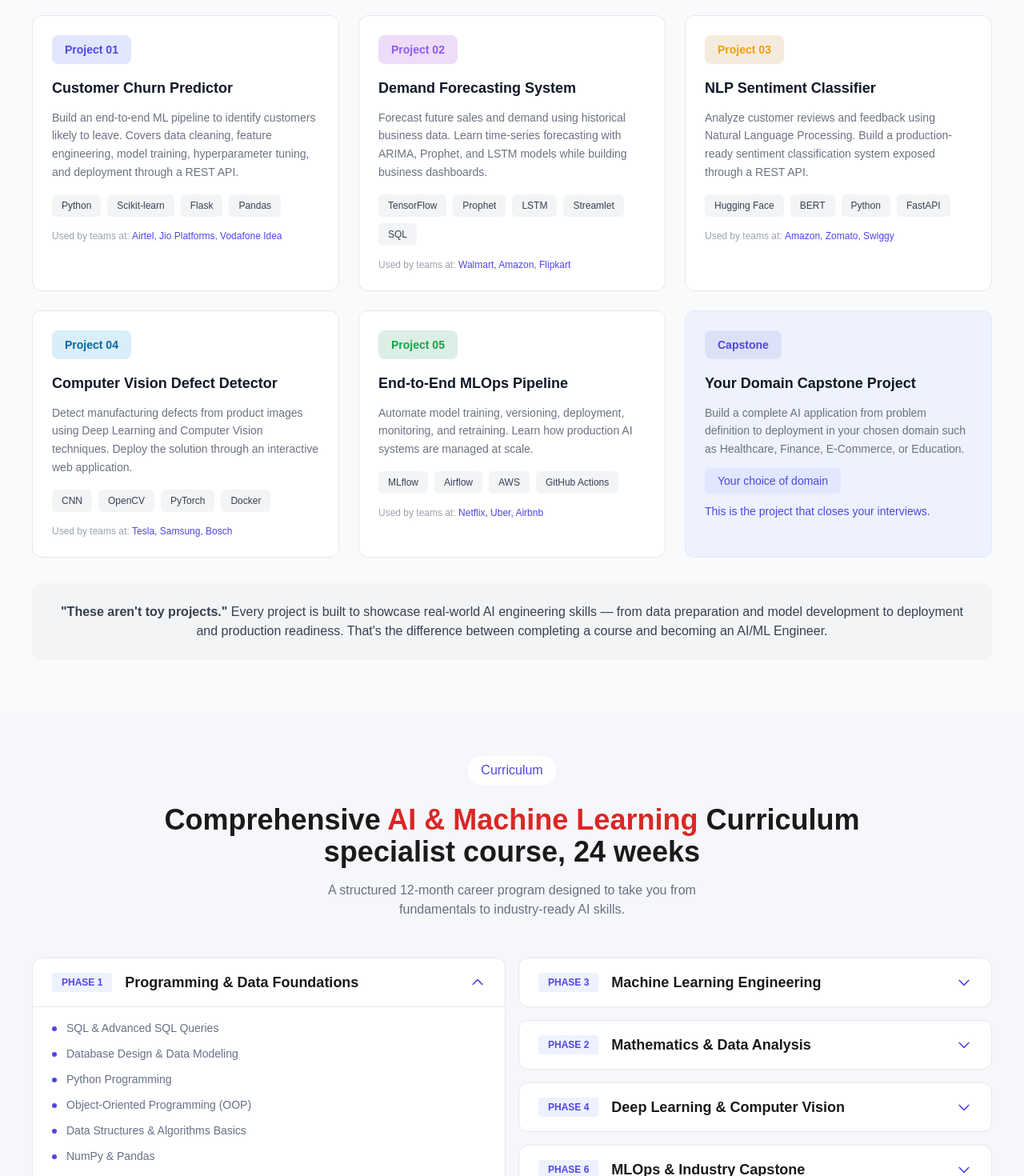
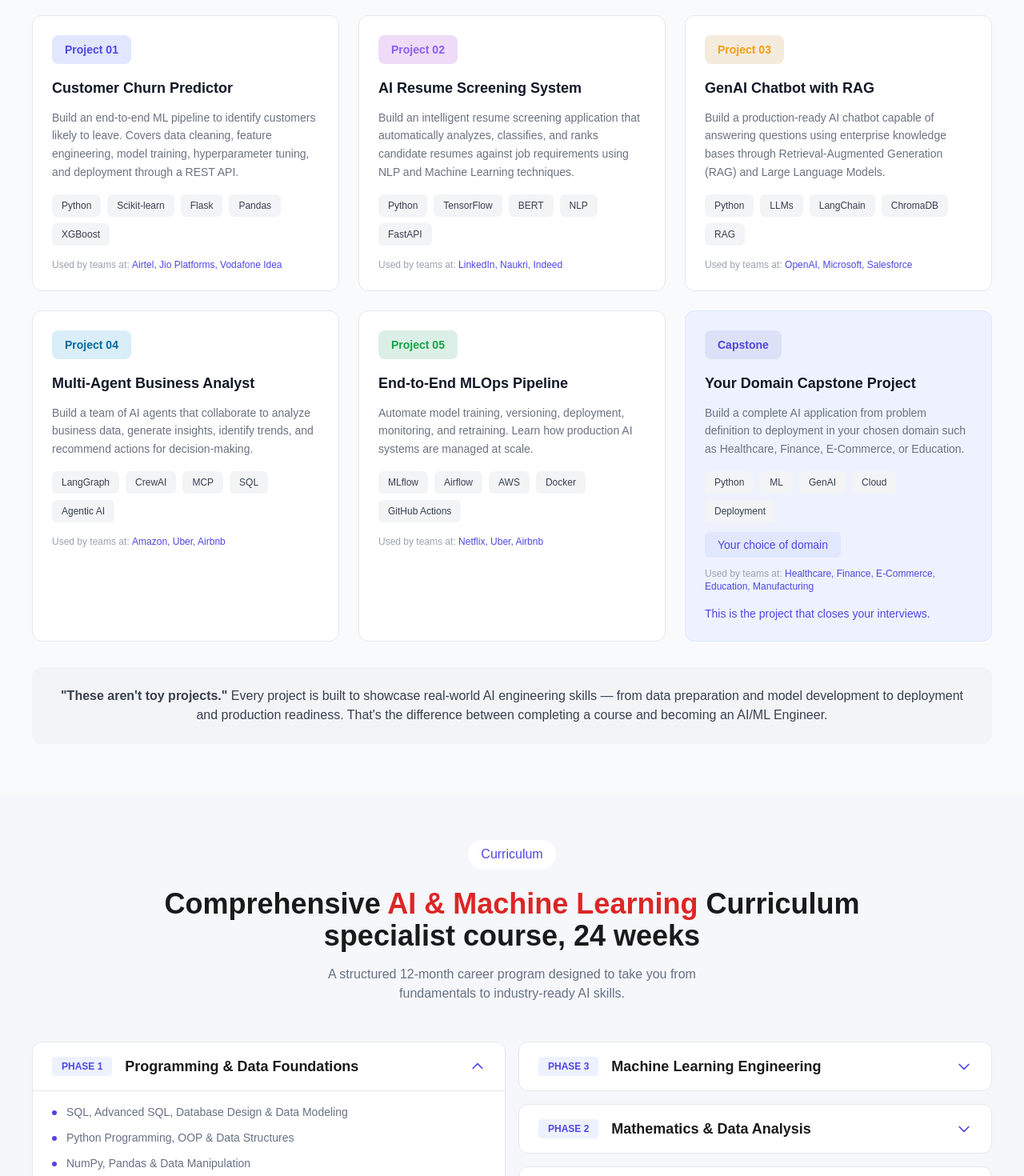
Before and after one commit to srinivas-dande/students-landing-page, a Next.js app: page / in a window 1280 px wide. Shown: the part 1260-2730 px from the top of the page at 80% size. Built offline with nearby package versions, Linux system fonts and the light colour scheme.

Commit message:
chnages updated

```diff
--- a/src/components/landing/CurriculumSection.jsx
+++ b/src/components/landing/CurriculumSection.jsx
@@ -10,81 +10,63 @@
       weeks: 'PHASE 1',
       title: 'Programming & Data Foundations',
       items: [
-        'SQL & Advanced SQL Queries',
-        'Database Design & Data Modeling',
-        'Python Programming',
-        'Object-Oriented Programming (OOP)',
-        'Data Structures & Algorithms Basics',
-        'NumPy & Pandas',
-        'Data Manipulation & Processing'
+        'SQL, Advanced SQL, Database Design & Data Modeling',
+        'Python Programming, OOP & Data Structures',
+        'NumPy, Pandas & Data Manipulation',
+        'Data Processing, Analysis & Problem Solving'
+
       ]
     },
     {
       weeks: 'PHASE 2',
       title: 'Mathematics & Data Analysis',
       items: [
-        'Statistics & Probability',
-        'Linear Algebra Fundamentals',
-        'Data Visualization',
-        'Exploratory Data Analysis (EDA)',
-        'Feature Analysis',
-        'Data Cleaning & Preprocessing',
-        'Business Insights Generation'
+        'Statistics, Probability & Linear Algebra Foundations',
+        'Exploratory Data Analysis (EDA) & Visualization',
+        'Data Cleaning, Transformation & Feature Analysis',
+        'Business Insights, Trends & Data Storytelling'
       ]
     },
     {
       weeks: 'PHASE 3',
       title: 'Machine Learning Engineering',
       items: [
-        'Supervised Learning',
-        'Unsupervised Learning',
-        'Feature Engineering',
-        'Model Evaluation & Optimization',
-        'Ensemble Methods',
-        'Recommendation Systems',
-        'Real-World ML Problem Solving'
+        'Supervised & Unsupervised Learning Algorithms',
+        'Feature Engineering & Model Optimization',
+        'Ensemble Methods & Recommendation Systems',
+        'Real-World Machine Learning Problem Solving'
+
       ]
     },
     {
       weeks: 'PHASE 4',
       title: 'Deep Learning & Computer Vision',
       items: [
-        'Neural Networks',
-        'TensorFlow & PyTorch',
-        'CNN Architectures',
-        'Transfer Learning',
-        'Image Classification',
-        'Object Detection',
-        'Computer Vision Applications'
+        'Neural Networks, Deep Learning Fundamentals',
+        'TensorFlow, Keras & PyTorch Frameworks',
+        'CNNs, Transfer Learning & Model Optimization',
+        'Image Classification, Object Detection & Computer Vision'
       ]
     },
     {
       weeks: 'PHASE 5',
       title: 'NLP, Generative AI & Agentic AI',
       items: [
-        'Natural Language Processing (NLP)',
-        'Transformers & BERT',
-        'Prompt Engineering',
-        'Retrieval-Augmented Generation (RAG)',
-        'Large Language Models (LLMs)',
-        'Fine-Tuning Techniques',
-        'Model Context Protocol (MCP)',
-        'AI Agents & Multi-Agent Systems',
-        'Tool Calling & Function Calling',
-        'Agent Workflows & Orchestration'
+        'NLP, Transformers, BERT & Prompt Engineering',
+        'LLMs, RAG Pipelines & Fine-Tuning Techniques',
+        'MCP, Tool Calling & Agent Workflows',
+        'Agentic AI, Multi-Agent Systems & Automation'
+
       ]
     },
     {
       weeks: 'PHASE 6',
       title: 'MLOps & Industry Capstone',
       items: [
-        'Model Deployment',
-        'Docker & Cloud Platforms',
-        'CI/CD for Machine Learning',
-        'MLflow & Experiment Tracking',
-        'Model Monitoring',
-        'Production AI Systems',
-        'End-to-End AI Project Development'
+        'Model Deployment with Flask, FastAPI & Streamlit',
+        'Docker, MLflow & Production AI Workflows',
+        'AWS, Cloud Deployment & CI/CD Pipelines',
+        'End-to-End AI Project Development & Monitoring'
       ]
     }
   ];
--- a/src/components/landing/PortfolioSection.jsx
+++ b/src/components/landing/PortfolioSection.jsx
@@ -13,35 +13,35 @@
       badgeClass: 'bg-[#E0E7FF] text-[#4F46E5]',
       title: 'Customer Churn Predictor',
       description: 'Build an end-to-end ML pipeline to identify customers likely to leave. Covers data cleaning, feature engineering, model training, hyperparameter tuning, and deployment through a REST API.',
-      tags: ['Python', 'Scikit-learn', 'Flask', 'Pandas'],
+      tags: ['Python', 'Scikit-learn', 'Flask', 'Pandas', 'XGBoost'],
       companies: ['Airtel', 'Jio Platforms', 'Vodafone Idea'],
       isCapstone: false
     },
     {
       badge: 'Project 02',
       badgeClass: 'bg-[#EEDCF8] text-[#8B5CF6]',
-      title: 'Demand Forecasting System',
-      description: 'Forecast future sales and demand using historical business data. Learn time-series forecasting with ARIMA, Prophet, and LSTM models while building business dashboards.',
-      tags: ['TensorFlow', 'Prophet', 'LSTM','Streamlet', 'SQL'],
-      companies: ['Walmart', 'Amazon', 'Flipkart'],
+      title: 'AI Resume Screening System',
+      description: 'Build an intelligent resume screening application that automatically analyzes, classifies, and ranks candidate resumes against job requirements using NLP and Machine Learning techniques.',
+      tags: ['Python', 'TensorFlow', 'BERT', 'NLP','FastAPI'],
+      companies: ['LinkedIn', 'Naukri', 'Indeed'],
       isCapstone: false
     },
     {
       badge: 'Project 03',
       badgeClass: 'bg-[#F5EBDD] text-[#F59E0B]',
-      title: 'NLP Sentiment Classifier',
-      description: 'Analyze customer reviews and feedback using Natural Language Processing. Build a production-ready sentiment classification system exposed through a REST API.',
-      tags: ['Hugging Face', 'BERT', 'Python', 'FastAPI'],
-      companies: ['Amazon', 'Zomato', 'Swiggy'],
+      title: 'GenAI Chatbot with RAG',
+      description: 'Build a production-ready AI chatbot capable of answering questions using enterprise knowledge bases through Retrieval-Augmented Generation (RAG) and Large Language Models.',
+      tags: ['Python', 'LLMs', 'LangChain', 'ChromaDB','RAG'],
+      companies: ['OpenAI', 'Microsoft', 'Salesforce'],
       isCapstone: false
     },
     {
       badge: 'Project 04',
       badgeClass: 'bg-[#D9EEF8] text-[#0369A1]',
-      title: 'Computer Vision Defect Detector',
-      description: 'Detect manufacturing defects from product images using Deep Learning and Computer Vision techniques. Deploy the solution through an interactive web application.',
-      tags: ['CNN', 'OpenCV', 'PyTorch', 'Docker'],
-      companies: ['Tesla', ' Samsung', 'Bosch'],
+      title: 'Multi-Agent Business Analyst',
+      description: 'Build a team of AI agents that collaborate to analyze business data, generate insights, identify trends, and recommend actions for decision-making.',
+      tags: ['LangGraph', 'CrewAI', 'MCP', 'SQL', 'Agentic AI'],
+      companies: ['Amazon', ' Uber', 'Airbnb'],
       isCapstone: false
     },
     {
@@ -49,7 +49,7 @@
       badgeClass: 'bg-[#DCEFE6] text-[#16A34A]',
       title: 'End-to-End MLOps Pipeline',
       description: 'Automate model training, versioning, deployment, monitoring, and retraining. Learn how production AI systems are managed at scale.',
-      tags: ['MLflow', 'Airflow', 'AWS', 'GitHub Actions'],
+      tags: ['MLflow', 'Airflow', 'AWS', 'Docker', 'GitHub Actions'],
       companies: ['Netflix', 'Uber', 'Airbnb'],
       isCapstone: false
     },
@@ -58,8 +58,8 @@
       badgeClass: 'bg-[#DDE1F8] text-[#4F46E5]',
       title: 'Your Domain Capstone Project',
       description: 'Build a complete AI application from problem definition to deployment in your chosen domain such as Healthcare, Finance, E-Commerce, or Education.',
-      tags: [],
-      companies: [],
+      tags: ['Python', 'ML', 'GenAI', 'Cloud' , 'Deployment'],
+      companies: ['Healthcare', 'Finance', 'E-Commerce', 'Education', 'Manufacturing'],
       isCapstone: true,
       domainTag: 'Your choice of domain',
       footerText: 'This is the project that closes your interviews.'
--- a/src/components/landing/StudentOutcomesSection.jsx
+++ b/src/components/landing/StudentOutcomesSection.jsx
@@ -81,10 +81,10 @@
             <div className="grid grid-cols-2 lg:grid-cols-3 gap-4">
               <div className="bg-white rounded-xl p-4 text-center">
                 <div className="text-[#7C3AED] text-4xl md:text-5xl font-bold mb-2">
-                  6
+                 Production-Ready
                 </div>
                 <p className="text-[#6B7280] text-sm leading-relaxed">
-                  Production-Ready Projects.Built and deployed during the program.
+                   Projects.Built and deployed during the program.
 
                 </p>
               </div>
```
